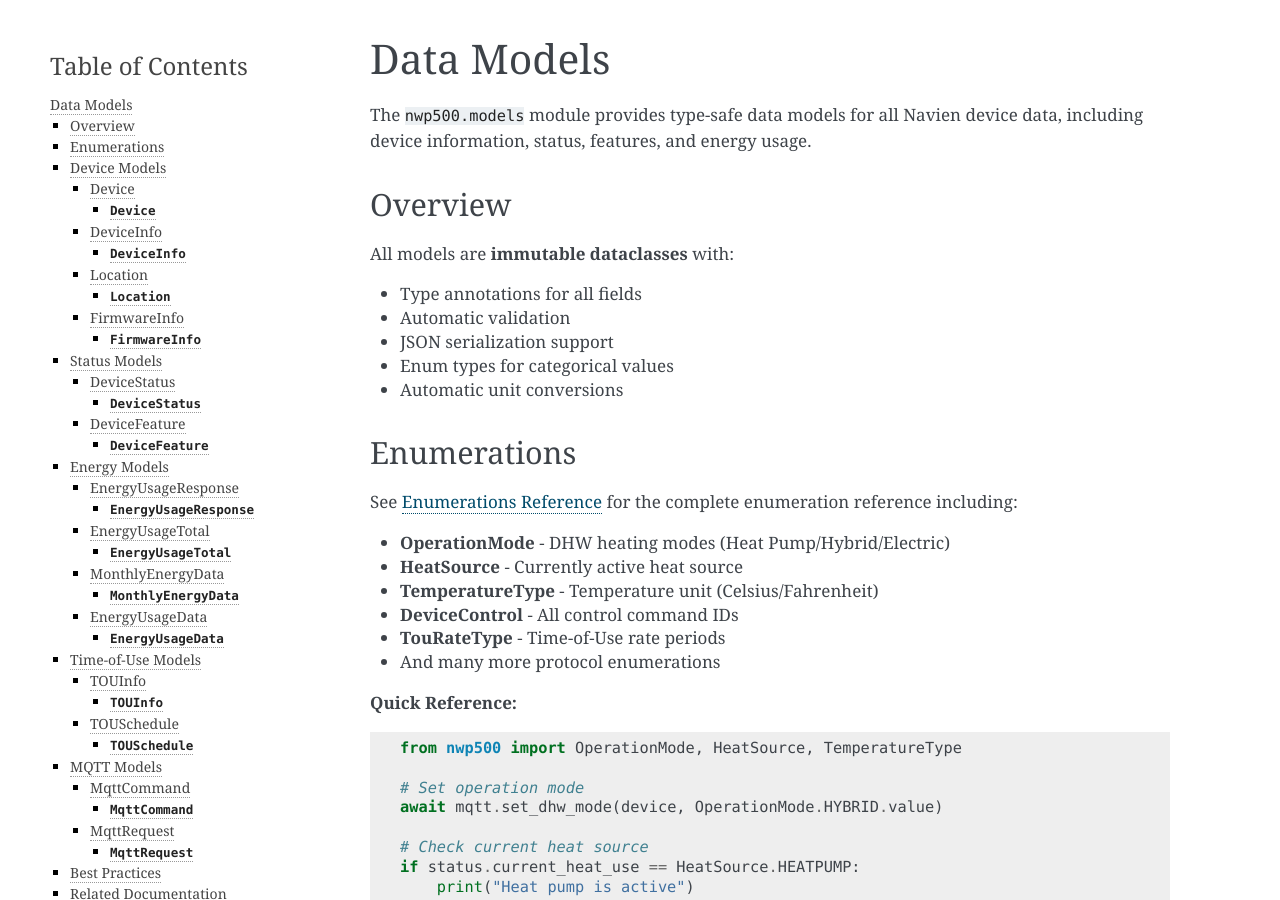
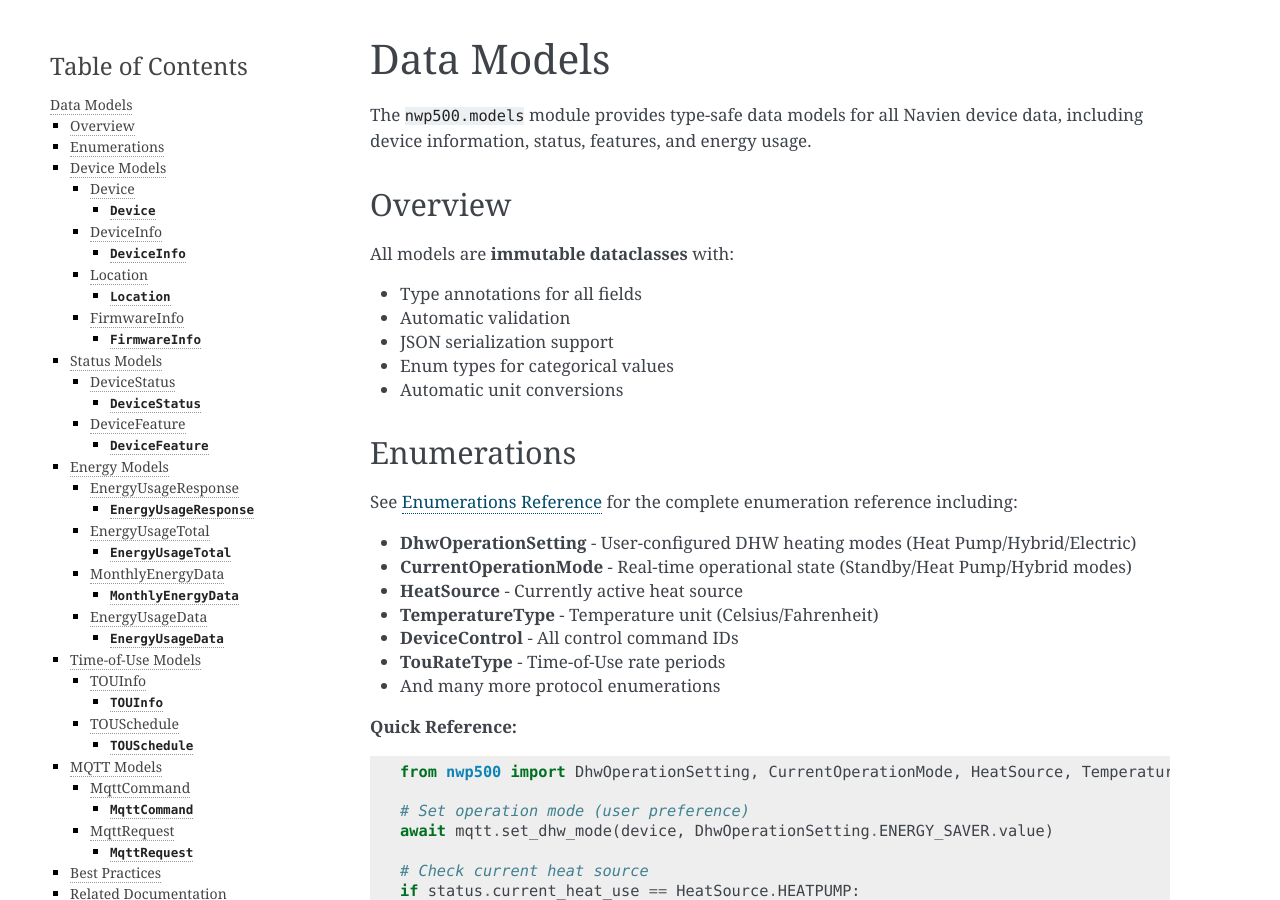
Before and after one commit to eman/nwp500-python, a Sphinx documentation site: the page built from docs/python_api/models.rst, in a window 1280 px wide and 900 px high. Built offline with Sphinx 7.4.7, drawn with Linux system fonts in a browser that asks for light colours; some of the changed text lies outside the part shown.

Commit message:
Fix documentation: replace non-existent OperationMode with correct enums
- Replace OperationMode with DhwOperationSetting (user-configured mode)
- Replace OperationMode with CurrentOperationMode (real-time state)
- Update text mapping examples to use correct constants
- Add both enums to enumerations.rst with clear explanations
- Update models.rst type annotations and examples

```diff
--- a/docs/python_api/models.rst
+++ b/docs/python_api/models.rst
@@ -21,7 +21,8 @@
 
 See :doc:`../enumerations` for the complete enumeration reference including:
 
-* **OperationMode** - DHW heating modes (Heat Pump/Hybrid/Electric)
+* **DhwOperationSetting** - User-configured DHW heating modes (Heat Pump/Hybrid/Electric)
+* **CurrentOperationMode** - Real-time operational state (Standby/Heat Pump/Hybrid modes)
 * **HeatSource** - Currently active heat source
 * **TemperatureType** - Temperature unit (Celsius/Fahrenheit)
 * **DeviceControl** - All control command IDs
@@ -32,10 +33,10 @@
 
 .. code-block:: python
 
-   from nwp500 import OperationMode, HeatSource, TemperatureType
+   from nwp500 import DhwOperationSetting, CurrentOperationMode, HeatSource, TemperatureType
 
-   # Set operation mode
-   await mqtt.set_dhw_mode(device, OperationMode.HYBRID.value)
+   # Set operation mode (user preference)
+   await mqtt.set_dhw_mode(device, DhwOperationSetting.ENERGY_SAVER.value)
 
    # Check current heat source
    if status.current_heat_use == HeatSource.HEATPUMP:
@@ -204,8 +205,8 @@
 
    **Operation Mode Fields:**
 
-   * ``operation_mode`` (OperationMode) - Current operational state
-   * ``dhw_operation_setting`` (OperationMode) - User's mode preference
+   * ``operation_mode`` (CurrentOperationMode) - Current operational state (read-only)
+   * ``dhw_operation_setting`` (DhwOperationSetting) - User's configured mode preference
    * ``current_heat_use`` (HeatSource) - Currently active heat source
    * ``temperature_type`` (TemperatureType) - Temperature unit
 
@@ -568,12 +569,12 @@
 
    .. code-block:: python
 
-      # [OK] Type-safe
-      from nwp500 import OperationMode
-      await mqtt.set_dhw_mode(device, OperationMode.HYBRID.value)
+      # ✓ Type-safe
+      from nwp500 import DhwOperationSetting
+      await mqtt.set_dhw_mode(device, DhwOperationSetting.ENERGY_SAVER.value)
 
       # ✗ Magic numbers
-      await mqtt.set_dhw_mode(device, 2)
+      await mqtt.set_dhw_mode(device, 3)
 
 2. **Check feature support:**
 
```
Also changed, not shown: docs/enumerations.rst (+54 -14 lines).
